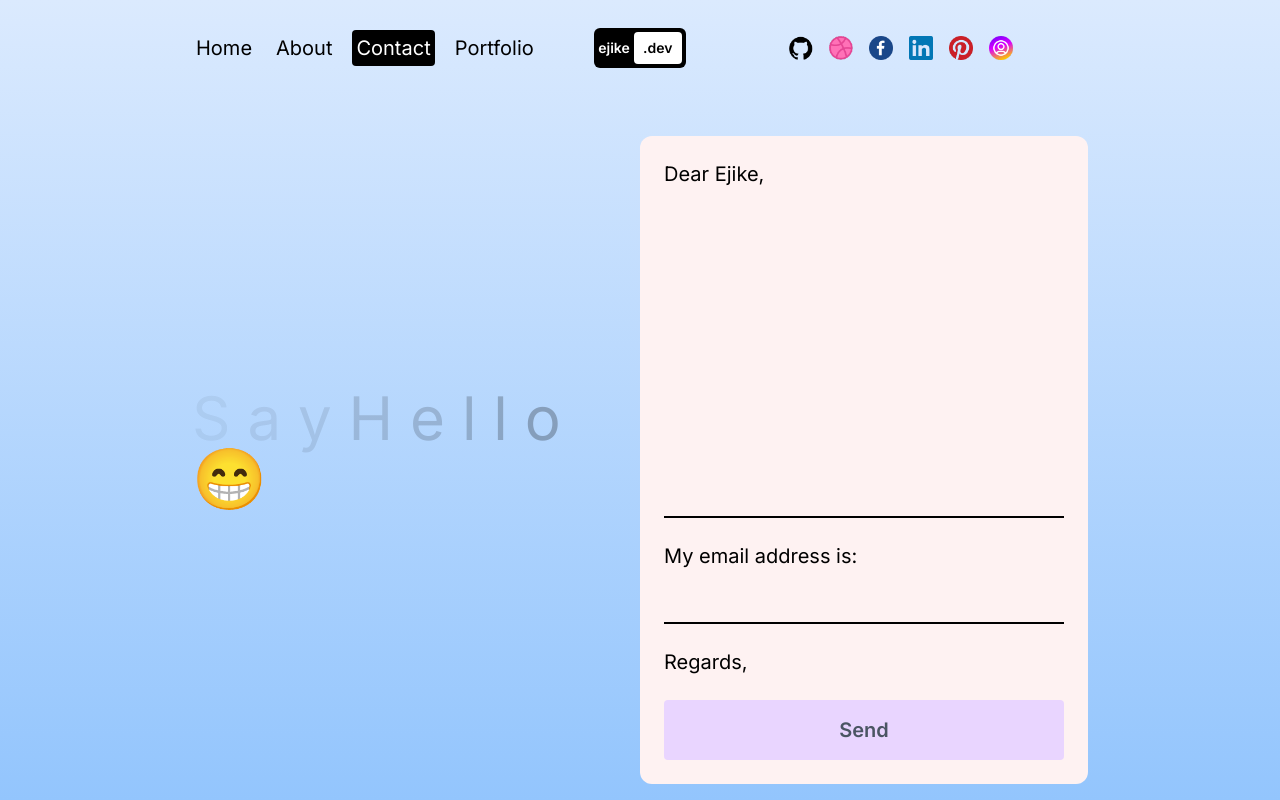
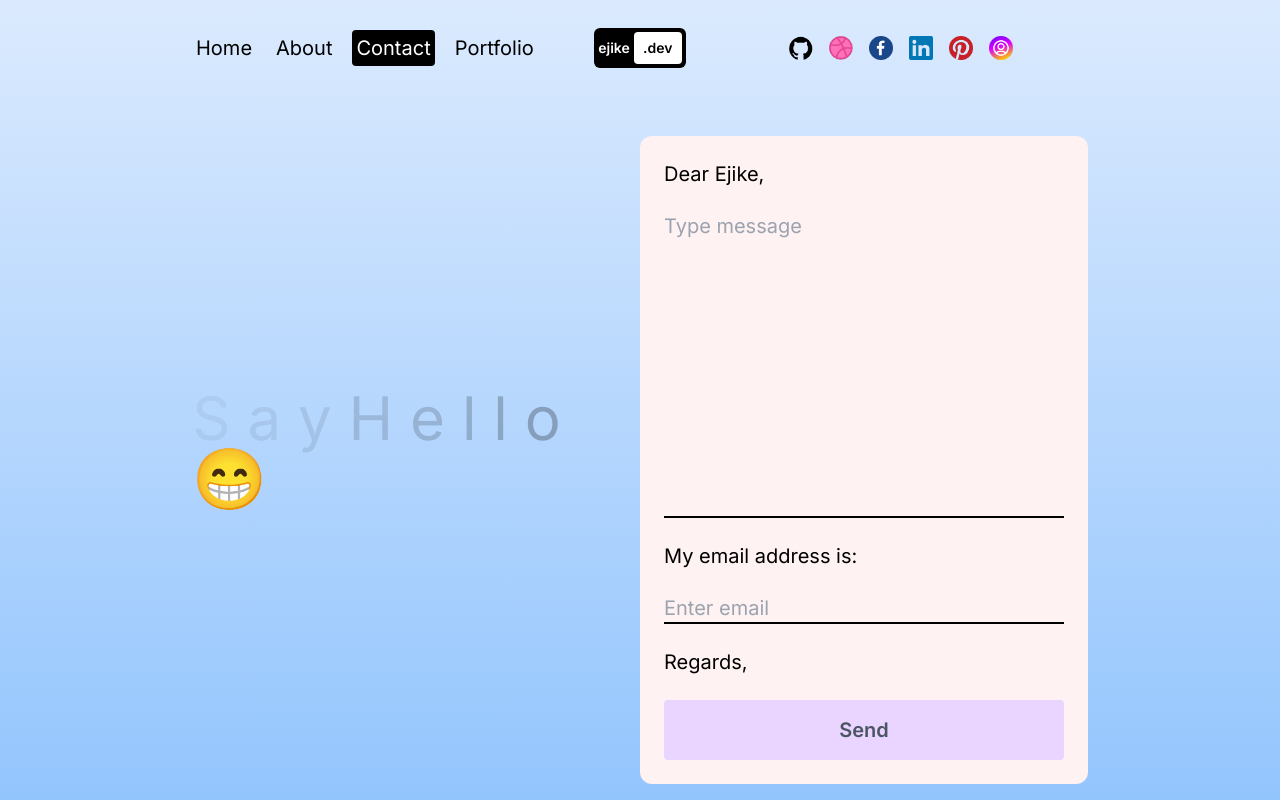
Before and after one commit to agkayster/ejike-portfolio-website, a Next.js app: page /contact in a window 1280 px wide. Built offline with nearby package versions, Linux system fonts and the light colour scheme.

Commit message:
Added place holders to form input

```diff
--- a/src/components/emailForm.jsx
+++ b/src/components/emailForm.jsx
@@ -35,6 +35,7 @@ const EmailFormComponent = ({
 					name='user_message'
 					id=''
 					rows={12}
+					placeholder='Type message'
 					className='bg-transparent border-b-2 border-b-black outline-none resize-none'
 				/>
 				<span>My email address is:</span>
@@ -42,6 +43,7 @@ const EmailFormComponent = ({
 					name='user_email'
 					type='text'
 					onChange={handleInputChange}
+					placeholder='Enter email'
 					className='bg-transparent border-b-2 border-b-black outline-none'
 				/>
 				<span>Regards,</span>
```
